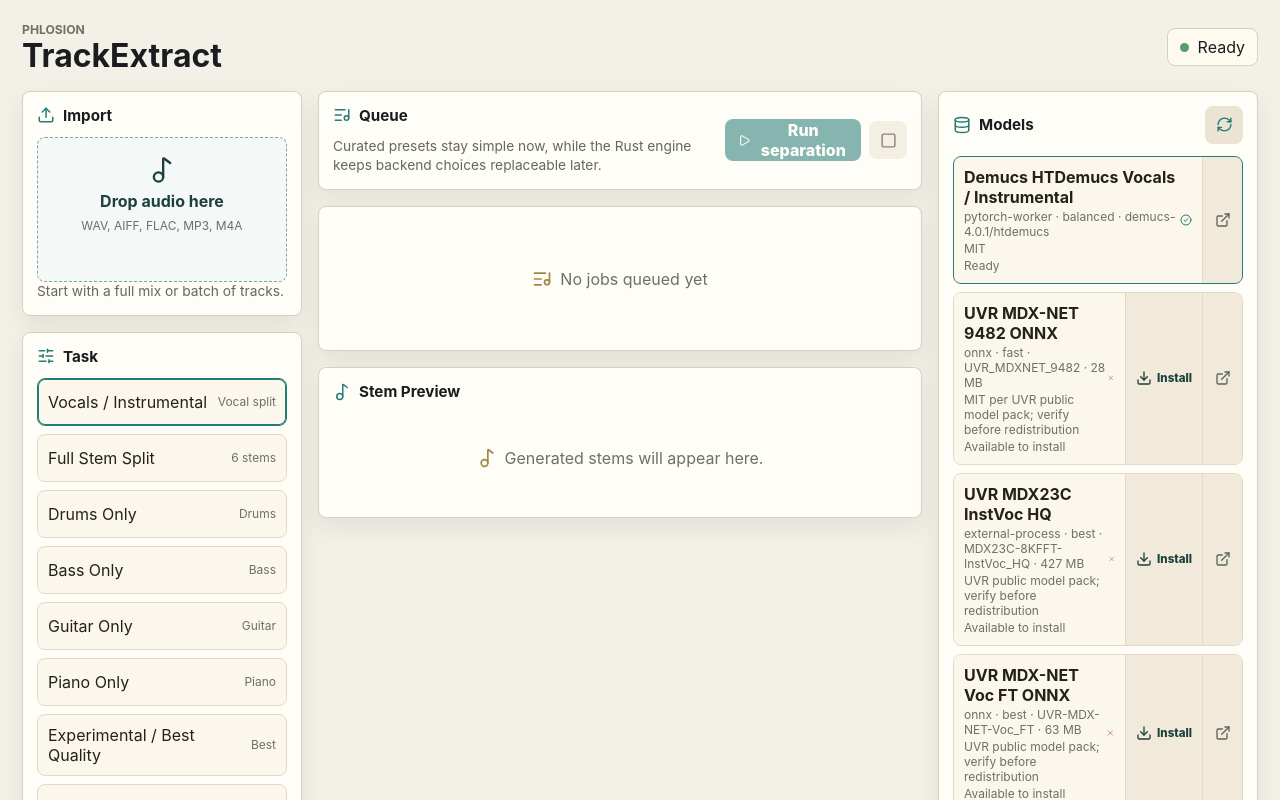
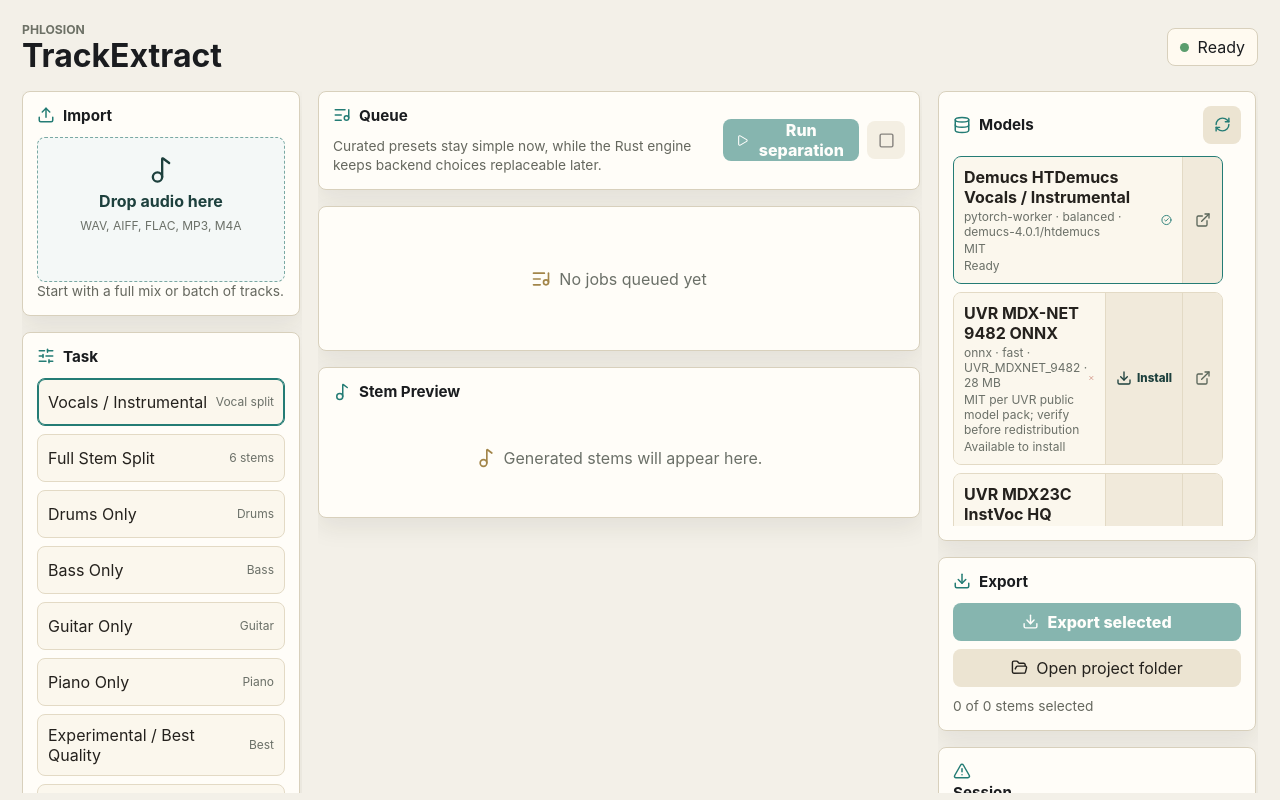
Before and after one commit to AdamWentworth/TrackExtract, a React (Vite) app: page / in a window 1280 px wide. Shown: the top 800 px of the page. Built offline with nearby package versions, Linux system fonts and the light colour scheme.

Commit message:
Constrain model panel layout

```diff
--- a/src/App.css
+++ b/src/App.css
@@ -18,6 +18,7 @@
   margin: 0;
   min-width: 980px;
   min-height: 100vh;
+  overflow: hidden;
 }
 
 button,
@@ -36,8 +37,10 @@
 }
 
 .app-shell {
+  height: 100vh;
   min-height: 100vh;
   padding: 22px;
+  overflow: hidden;
 }
 
 .topbar {
@@ -107,6 +110,8 @@
   display: grid;
   gap: 16px;
   grid-template-columns: 280px minmax(420px, 1fr) 320px;
+  height: calc(100vh - 98px);
+  min-height: 0;
 }
 
 .rail,
@@ -114,7 +119,23 @@
   display: flex;
   flex-direction: column;
   gap: 16px;
+  min-height: 0;
   min-width: 0;
+  overflow: hidden;
+}
+
+.main-column {
+  overflow-y: auto;
+  padding-right: 2px;
+}
+
+.rail {
+  overflow-y: auto;
+  padding-right: 2px;
+}
+
+.rail.model-rail {
+  overflow: hidden;
 }
 
 .panel {
@@ -123,6 +144,18 @@
   border-radius: 8px;
   box-shadow: 0 10px 24px rgba(34, 32, 26, 0.08);
   padding: 14px;
+}
+
+.model-rail .model-panel {
+  display: flex;
+  flex: 1 1 auto;
+  flex-direction: column;
+  min-height: 0;
+}
+
+.model-rail .export-panel,
+.model-rail .details-panel {
+  flex: 0 0 auto;
 }
 
 .panel-heading {
@@ -417,6 +450,14 @@
   gap: 8px;
 }
 
+.model-list {
+  max-height: clamp(220px, calc(100vh - 430px), 460px);
+  min-height: 160px;
+  overflow-y: auto;
+  padding-right: 3px;
+  scrollbar-gutter: stable;
+}
+
 .stem-row {
   align-items: center;
   background: #fbf7ed;
@@ -592,6 +633,15 @@
     grid-column: 1 / -1;
     grid-template-columns: repeat(3, minmax(0, 1fr));
     display: grid;
+    overflow: visible;
+  }
+
+  .rail.model-rail .model-panel {
+    max-height: 380px;
+  }
+
+  .model-list {
+    max-height: 285px;
   }
 
   .stem-row {
--- a/src/App.tsx
+++ b/src/App.tsx
@@ -628,7 +628,7 @@
       </header>
 
       <section className="workspace">
-        <aside className="rail">
+        <aside className="rail model-rail">
           <section className="panel import-panel">
             <div className="panel-heading">
               <Upload aria-hidden />
```
